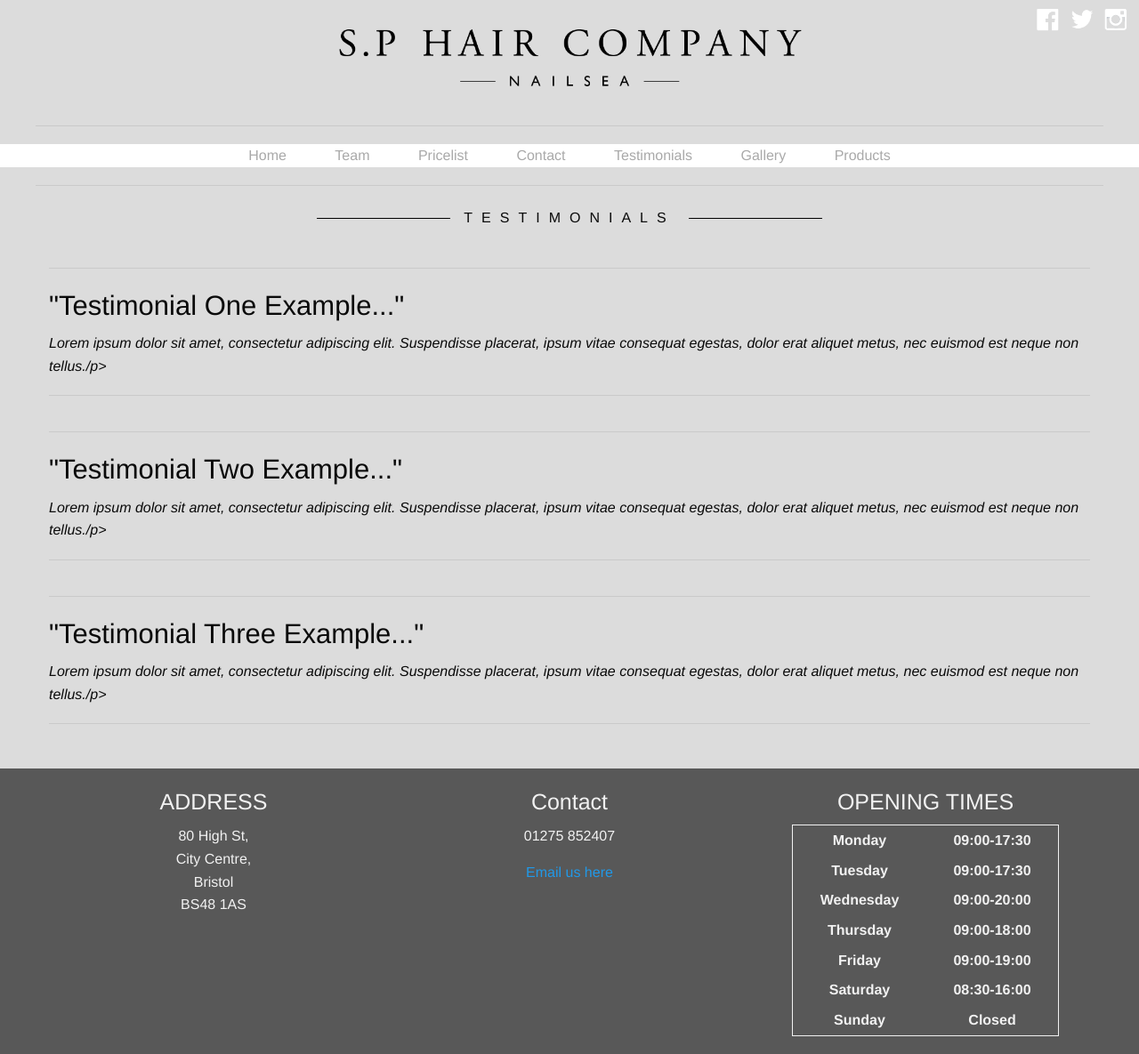
After one commit to mattpill/sphair, a PHP site: page /testimonials in a window 1280 px wide. The commit adds this page. Shown: the whole page at 89% size. Run offline with PHP 8.4, Linux system fonts and the light colour scheme.

Commit message:
initial commit

```diff
--- a/css/app.css
+++ b/css/app.css
@@ -214,6 +214,15 @@ CONTACT
 
 
 /*********************************************************
+TESTIMONIALS
+*********************************************************/
+
+.testimonial_copy P {
+	font-style: italic;
+}
+
+
+/*********************************************************
 RESPONSIVE STYLES
 *********************************************************/
 
--- /dev/null
+++ b/testimonials.php
@@ -0,0 +1,33 @@
+<?php
+$pageTitle = "SP Hair | Contact";
+include('includes/header.php'); ?>
+
+<div class="row">
+	<div class="contact_form large-centered columns">
+		<p class="subtitle fancy"><span>TESTIMONIALS</span></p>
+
+		<div class="row testimonial_copy">
+			<div class="large-12 columns">
+				<hr>
+				<h3>"Testimonial One Example..."</h3>
+				<p>Lorem ipsum dolor sit amet, consectetur adipiscing elit. Suspendisse placerat, ipsum vitae consequat egestas, dolor erat aliquet metus, nec euismod est neque non tellus./p>
+				<hr>
+			</div>
+			<div class="large-12 columns">
+				<hr>
+				<h3>"Testimonial Two Example..."</h3>
+				<p>Lorem ipsum dolor sit amet, consectetur adipiscing elit. Suspendisse placerat, ipsum vitae consequat egestas, dolor erat aliquet metus, nec euismod est neque non tellus./p>
+				<hr>
+			</div>
+			<div class="large-12 columns">
+				<hr>
+				<h3>"Testimonial Three Example..."</h3>
+				<p>Lorem ipsum dolor sit amet, consectetur adipiscing elit. Suspendisse placerat, ipsum vitae consequat egestas, dolor erat aliquet metus, nec euismod est neque non tellus./p>
+				<hr>
+			</div>
+		</div>
+
+	</div>
+</div>
+
+<?php include('includes/footer.php'); ?>
```
Also changed, not shown: gallery.php (added, +14 -0 lines), offers.php (deleted, +0 -16 lines), parties.php (deleted, +0 -15 lines), 1 other file.
